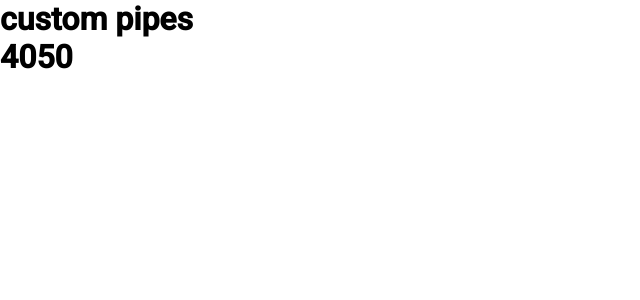
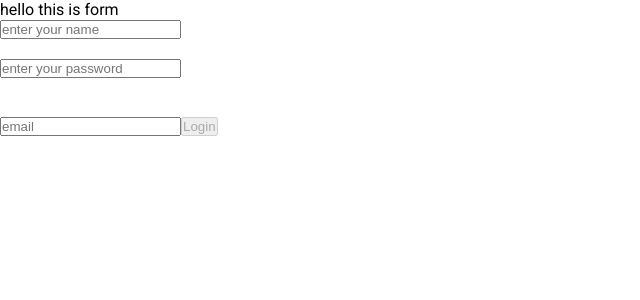
Before and after one commit to sacar6t9/angularIntern, an Angular app: page / in a window 1280 px wide. Shown: the top 300 px of the page, without its empty margins (0-640 px from the left). Built offline with nearby package versions, Linux system fonts and the light colour scheme.

Commit message:
created form and vlaidate -templete driven

```diff
--- a/src/app/app.component.html
+++ b/src/app/app.component.html
@@ -8,9 +8,9 @@
 </ul> -->
 <!-- <h1>{{datas}}</h1>
 <app-child (updateDataEvent)="updateData($event)"></app-child> -->
-<h1> custom pipes</h1>
-<h1>{{30 | usdToNrs :135}}</h1>
-
+<!-- <h1> custom pipes</h1>
+<h1>{{30 | usdToNrs :135}}</h1> -->
+<app-tdform> </app-tdform>
 
 
 
--- /dev/null
+++ b/src/app/raform/raform.component.html
@@ -0,0 +1 @@
+<p>raform works!</p>
--- a/src/app/tdform/tdform.component.html
+++ b/src/app/tdform/tdform.component.html
@@ -1,3 +1,37 @@
-<form >
-    <input type="text" placeholder="enter your name" name="name">
+<p>hello this is form</p>
+<form #loginForm="ngForm" (ngSubmit)="loginUser(loginForm.value,loginForm)">
+  <input
+    type="text"
+    placeholder="enter your name"
+    pattern="[a-zA-z]+$"
+    #name="ngModel"
+    name="name"
+    ngModel
+    required=""
+  />
+  <br />
+  @if (name.invalid && name.touched) {
+  <span style="color: red;"> please provide a valid input</span>
+  } <br />
+  <input
+    type="password"
+    name="password"
+    #password="ngModel"
+    minlength="2"
+    placeholder="enter your password"
+    ngModel
+    required=""
+  />
+  <br />
+  @if (password.invalid &&password.touched) {
+  <span style="color: red"> provide a valid password </span>
+  }
+  <br />
+  <br />
+
+  <input type="email" name="email" #email="ngModel" placeholder="email" email required  ngModel/>
+  @if(email.invalid && email.touched){
+  <span> provide a valid email </span>
+  }
+  <button [disabled]="loginForm.invalid" >Login</button>
 </form>
--- a/src/app/tdform/tdform.component.ts
+++ b/src/app/tdform/tdform.component.ts
@@ -1,12 +1,16 @@
 import { Component } from '@angular/core';
+import { FormsModule, NgForm } from '@angular/forms';
 
 @Component({
   selector: 'app-tdform',
   standalone: true,
-  imports: [],
+  imports: [FormsModule],
   templateUrl: './tdform.component.html',
   styleUrl: './tdform.component.css'
 })
 export class TdformComponent {
-
+loginUser(item:any,loginForm:NgForm){
+console.warn(item)
+loginForm.resetForm()
 }
+}
```
Also changed, not shown: src/app/raform/raform.component.ts (added, +12 -0 lines), src/app/raform/raform.component.css (added), 1 other file (tests, documents, lock files or other folders).
